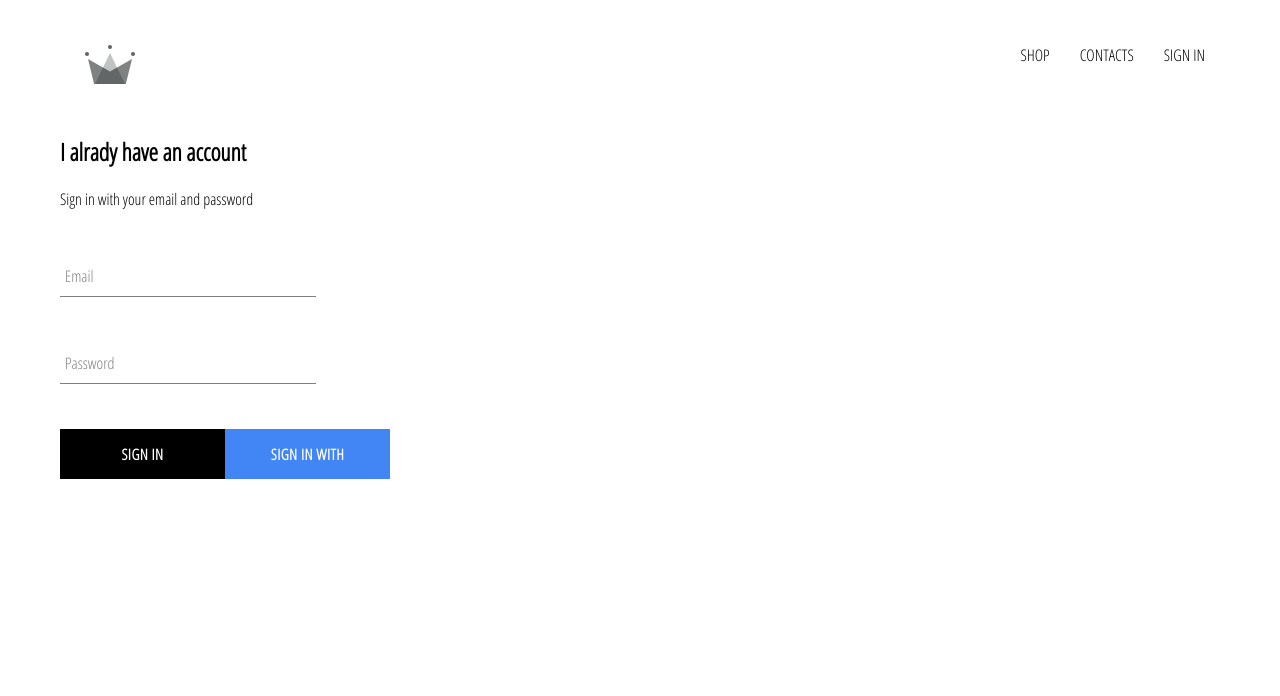
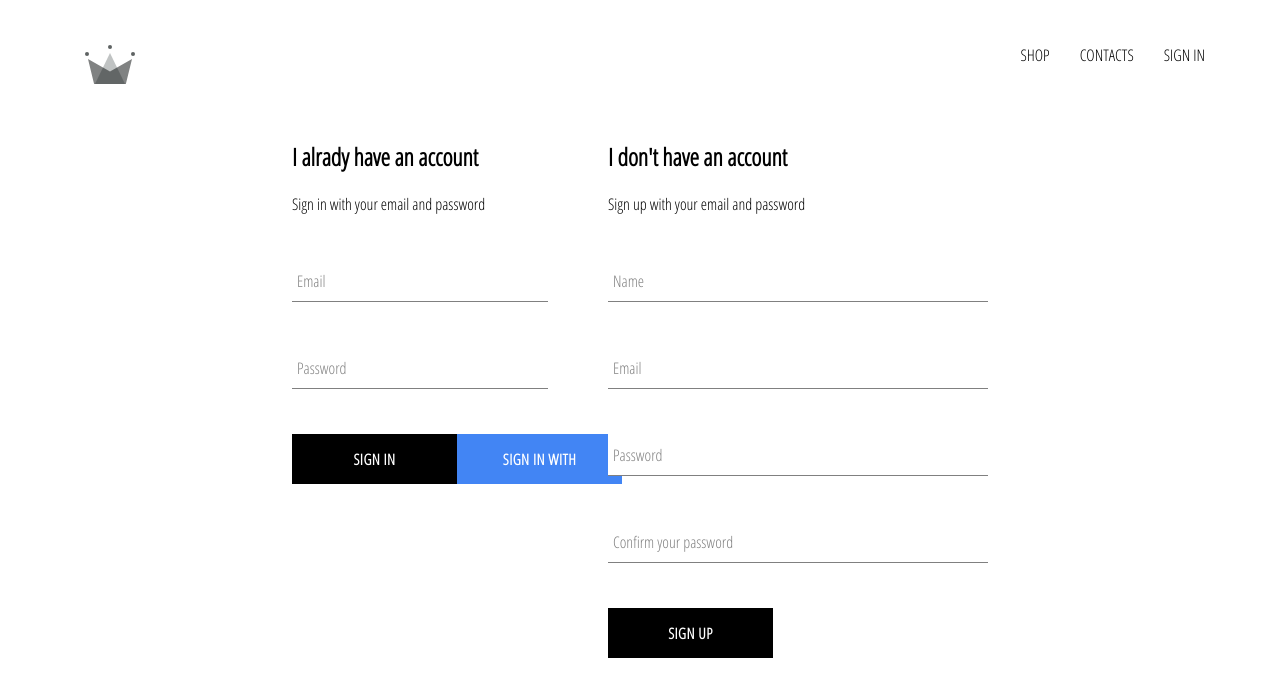
Before and after one commit to MasterChulepa/e-commerce-react-project, a React (Create React App) app: page /sign in a window 1280 px wide. Shown: the top 696 px of the page. Built offline with nearby package versions, Linux system fonts and the light colour scheme; no server answers.

Commit message:
sign-in-sign-out logic was added

```diff
--- a/src/App.js
+++ b/src/App.js
@@ -6,7 +6,8 @@ import { Route, Switch, BrowserRouter as Router } from 'react-router-dom';
 import ShopPage from './pages/shop/shop.component';
 import Header from './components/header/header.component';
 import SignINSignUp from './pages/sign-in-and-sign-up/sign-in-and-sign-up.componenent';
-import { auth } from './firebase/firebase.utils'
+import { auth } from './firebase/firebase.utils';
+import { createUserProfileDocument } from './firebase/firebase.utils';
 
 export default class App extends Component {
   state = {
@@ -15,9 +16,20 @@ export default class App extends Component {
 
   unsubscribeFromAuth = null;
   componentDidMount(){
-    this.unsubscribeFromAuth = auth.onAuthStateChanged(user => {   //this function returns us a close_connection method
-      this.setState({currentUser: user});
-      console.log(user);
+    this.unsubscribeFromAuth = auth.onAuthStateChanged(async userAuth => {    //this function returns us a close_connection method
+      if (userAuth){
+        const docRef = await createUserProfileDocument(userAuth);
+        docRef.onSnapshot( snapShot => {
+          this.setState({currentUser:{
+            id: snapShot.id,
+            ...snapShot.data()
+          }});
+          console.log( this.state)
+        });
+      }else{
+        this.setState({currentUser: userAuth})
+      }
+
     })
   }
   componentWillUnmount(){
--- a/src/components/sign-in/sign-in.component.jsx
+++ b/src/components/sign-in/sign-in.component.jsx
@@ -3,15 +3,22 @@ import './sign-in.styles.scss';
 import FormInput from "../form-input/form-input.component";
 import CustomButton from "../custom-button/custom-button.component";
 import { signInWithGoogle } from "../../firebase/firebase.utils";
+import { auth } from "../../firebase/firebase.utils";
 
 export default class SignIn extends Component {
     state = {
         email: '',
         password: ''
     }
-    handleSubmit = e => {
+    handleSubmit = async e => {
         e.preventDefault();
-        this.setState({ email: '', password: '' })
+        const { email, password } = this.state
+        try {
+            await auth.signInWithEmailAndPassword(email, password);
+            this.setState({ email: '', password: '' })
+        } catch (error) {
+            console.error(error);
+        }
     }
 
     handleChange = e => {
--- /dev/null
+++ b/src/components/sign-up/sign-up.component.jsx
@@ -0,0 +1,65 @@
+import React, { Component } from "react";
+import './sign-up.styles.scss';
+import FormInput from "../form-input/form-input.component";
+import CustomButton from "../custom-button/custom-button.component";
+import { auth, createUserProfileDocument } from "../../firebase/firebase.utils";
+export default class SignUp extends Component {
+    state = {
+        name: '',
+        email: '',
+        password: '',
+        confirmPassowrd: ''
+
+    }
+    handleSubmit = async e => {
+        e.preventDefault();
+        const {name, email, password, confirmPassowrd} = this.state;
+        if (password !== confirmPassowrd){
+            alert("Passwords don't match");
+            return
+        }else{
+            try{
+                const {user} = await auth.createUserWithEmailAndPassword(email, password);
+                await createUserProfileDocument(user, {name});
+                this.setState({ email: '', password: '', name: '', confirmPassowrd: '' });
+
+            }catch(error){
+                console.error(error)
+            }
+        }
+    }
+    handleChange = e => {
+        const { name, value } = e.target;
+        this.setState({ [name]: value })
+    }
+    render() {
+        const {name, email, password, confirmPassowrd} = this.state;
+        return (
+            <div className="sign-up">
+                <h2>I don't have an account</h2>
+                <span>Sign up with your email and password</span>
+                <form className="sign-in-form" onSubmit={this.handleSubmit}>
+                    <FormInput name="name" type="text" required
+                        value={name}
+                        handleChange={this.handleChange}
+                        label="Name" />
+                    <FormInput name="email" type="email" required
+                        value={email}
+                        handleChange={this.handleChange}
+                        label="Email" />
+                    <FormInput name="password" type="password" required
+                        value={password}
+                        handleChange={this.handleChange}
+                        label="Password" />
+                    <FormInput name="confirmPassowrd" type="password" required
+                        value={confirmPassowrd}
+                        handleChange={this.handleChange}
+                        label="Confirm your password" />
+                    <CustomButton type="submit" >SIGN UP</CustomButton>
+                </form>
+
+
+            </div>
+        )
+    }
+}
--- /dev/null
+++ b/src/components/sign-up/sign-up.styles.scss
@@ -0,0 +1,9 @@
+.sign-up {
+  display: flex;
+  flex-direction: column;
+  width: 380px;
+
+  .title {
+    margin: 10px 0;
+  }
+}
--- a/src/firebase/firebase.utils.js
+++ b/src/firebase/firebase.utils.js
@@ -20,4 +20,21 @@ const provider = new firebase.auth.GoogleAuthProvider();
 provider.setCustomParameters({ prompt: 'select_account' });
 export const signInWithGoogle = () => auth.signInWithPopup(provider);
 
+
+export const createUserProfileDocument = async (userAuth, additionalInfo) => {
+    if (!userAuth) return;
+    const docRef = firestore.doc(`/users/${userAuth.uid}`);
+    const snapShot = await docRef.get();
+    console.log(snapShot);
+    if (!snapShot.exists){
+        const {displayName, email} = userAuth;
+        const createAt = new Date();
+        try{
+            await docRef.set({displayName, email, createAt, ...additionalInfo})
+        }catch(err){
+            console.log('errroe creating user', err.message);
+        }
+    }
+    return docRef;
+}
 export default firebase;
--- a/src/pages/sign-in-and-sign-up/sign-in-and-sign-up.componenent.jsx
+++ b/src/pages/sign-in-and-sign-up/sign-in-and-sign-up.componenent.jsx
@@ -1,11 +1,16 @@
 import React from "react";
 import SignIn from "../../components/sign-in/sign-in.component";
-import './sign-in-and-sign-up.styles.scss'
+import SignUp from "../../components/sign-up/sign-up.component";
+import './sign-in-and-sign-up.styles.scss';
 
-const SignINSignUp = () =>{
+
+const SignINSignUp = () => {
     return (
-        <div className="sign-in-and-sign-up">
-            <SignIn/>
+        <div className="container">
+            <div className="sign-in-and-sign-up">
+                <SignIn />
+                <SignUp />
+            </div>
         </div>
     )
 }
--- a/src/pages/sign-in-and-sign-up/sign-in-and-sign-up.styles.scss
+++ b/src/pages/sign-in-and-sign-up/sign-in-and-sign-up.styles.scss
@@ -0,0 +1,9 @@
+.container{
+    width: 60%;
+    margin: 30px auto;
+}
+.sign-in-and-sign-up{
+    display: flex;
+    flex-direction: row;
+    justify-content: space-between;
+}
```
